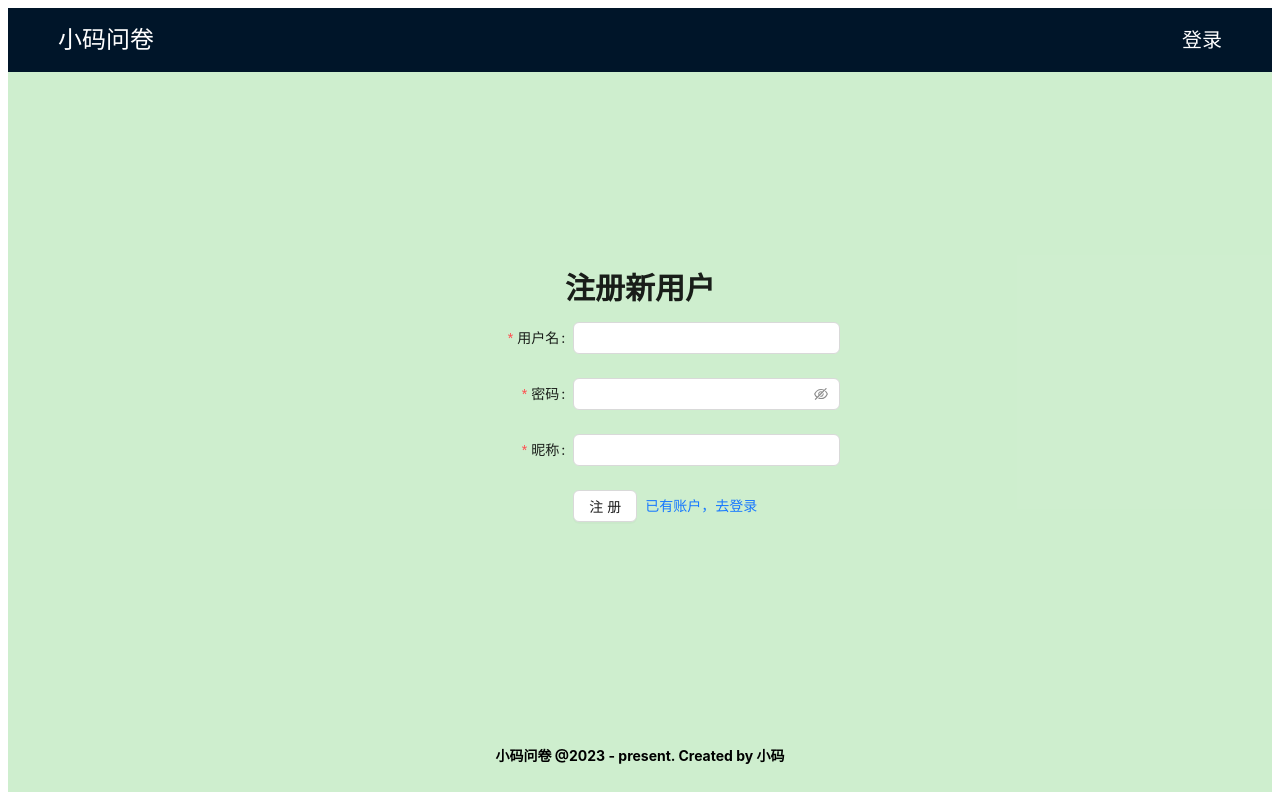
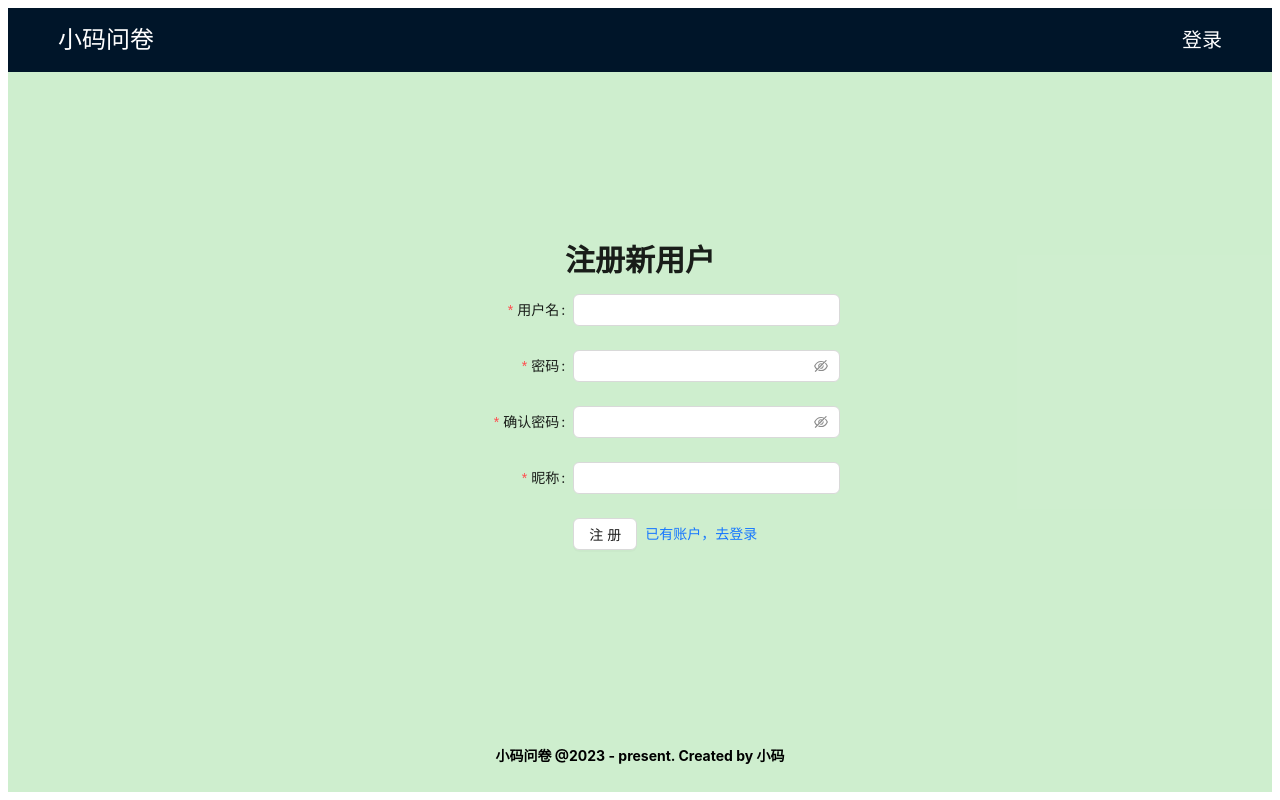
Before and after one commit to ChenHaoJie9527/mini-questionnaire, a React (Create React App) app: page /register in a window 1280 px wide. Built offline with nearby package versions, Linux system fonts and the light colour scheme.

Commit message:
feat: 使用antd表单验证为注册页添加验证功能

```diff
--- a/src/pages/Register.tsx
+++ b/src/pages/Register.tsx
@@ -9,7 +9,7 @@ const { Title } = Typography;
 interface FormData {
   nickname: string;
   password: string;
-  username: string
+  username: string;
 }
 
 const Register: FC = () => {
@@ -33,14 +33,57 @@ const Register: FC = () => {
         <Form.Item
           label="用户名"
           name="username"
-          rules={[{ required: true, message: "Please input your username!" }]}
+          hasFeedback
+          rules={[
+            { required: true, message: "请输入用户名" },
+            {
+              type: "string",
+              min: 5,
+              max: 20,
+              message: "字符长度在 5 - 20 之间",
+            },
+            {
+              pattern: /^\w+$/,
+              message: "只能是字母数字下划线",
+            },
+          ]}
         >
           <Input />
         </Form.Item>
         <Form.Item
           label="密码"
           name="password"
-          rules={[{ required: true, message: "Please input your username!" }]}
+          hasFeedback
+          rules={[
+            { required: true, message: "请输入密码" },
+            {
+              type: "string",
+              min: 6,
+              max: 18,
+              message: "密码长度在 6 - 18 之间",
+            },
+          ]}
+        >
+          <Input.Password />
+        </Form.Item>
+        <Form.Item
+          label="确认密码"
+          name="confirm password"
+          hasFeedback
+          dependencies={['password']} // 依赖 password 选项 即 password 发生变化 会重新触发该输入框的 validator验证
+          rules={[
+            { required: true, message: "请输入密码" },
+            ({ getFieldValue }) => ({
+              validator(rule, value) {
+                console.log("rule: ", rule);
+                if (!value || getFieldValue("password") === value) {
+                  return Promise.resolve();
+                } else {
+                  return Promise.reject(new Error("两次密码不一致"));
+                }
+              },
+            }),
+          ]}
         >
           <Input.Password />
         </Form.Item>
```
